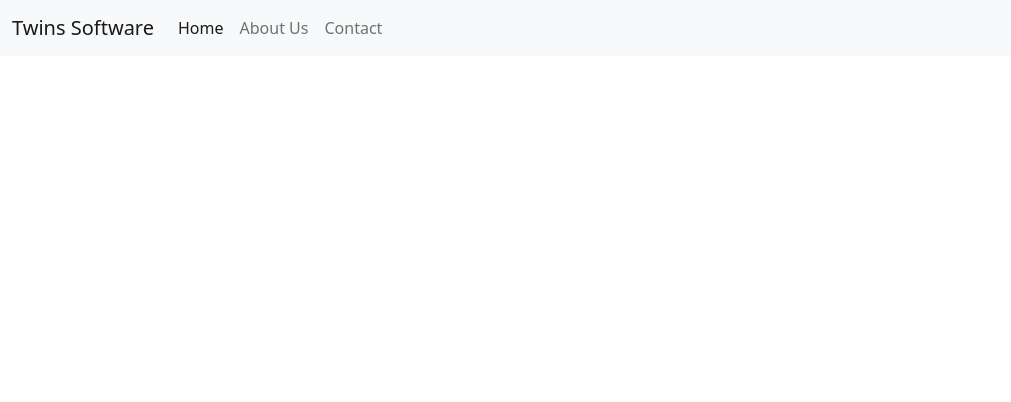
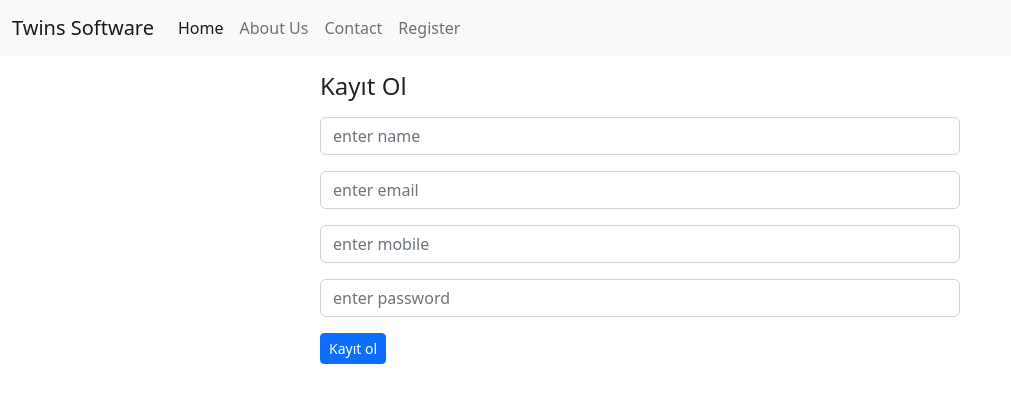
Before and after one commit to ynskrc23/reactapp, a React (Create React App) app: page /register in a window 1280 px wide. Shown: the top 402 px of the page, without its empty margins (0-1011 px from the left). Built offline with nearby package versions, Linux system fonts and the light colour scheme.

Commit message:
kullanıcı kayıt sayfası oluşturldu

```diff
--- a/src/App.js
+++ b/src/App.js
@@ -5,6 +5,8 @@ import Home from './components/Home';
 import Contact from "./components/Contact";
 import {Routes, Route} from "react-router";
 import {BrowserRouter as Router} from 'react-router-dom';
+import { Register } from "./components/Register";
+import Thanks from "./components/Thanks";
 
 function App(){
     return(
@@ -15,6 +17,8 @@ function App(){
                     <Route exact path="/" element={<Home/>}></Route>
                     <Route exact path="/about" element={<About/>}></Route>
                     <Route exact path="/contact" element={<Contact/>}></Route>
+                    <Route exact path="/register" element={<Register/>}></Route>
+                    <Route exact path="/thanks" element={<Thanks/>}></Route>
                 </Routes>
             </Router>
         </>
--- a/src/components/Navbar.js
+++ b/src/components/Navbar.js
@@ -20,6 +20,9 @@ export const Navbar = () => {
                         <li class="nav-item">
                             <Link class="nav-link" to="/contact">Contact</Link>
                         </li>
+                        <li class="nav-item">
+                            <Link class="nav-link" to="/register">Register</Link>
+                        </li>
                     </ul>
                 </div>
             </div>
--- /dev/null
+++ b/src/components/Register.js
@@ -0,0 +1,39 @@
+import React,{useState} from 'react'
+import { useNavigate } from 'react-router'
+
+export const Register = () => {
+
+    const [name,setName] = useState("");
+    const [email,setEmail] = useState("");
+    const [mobile,setMobile] = useState("");
+    const [password,setPassword] = useState("");
+    const navigate = useNavigate();
+
+    async function Save(){
+        let item = {name,mobile,password,email}
+        //console.warn(item);
+        let result = await fetch("http://127.0.0.1:8000/api/register-user",{
+            method:"POST",
+            headers:{
+                "Content-Type": "application/json"
+            },
+            body: JSON.stringify(item)
+        });
+        result = await result.json();
+        console.warn("result",result);
+        navigate("/thanks");
+    }
+
+  return (
+    <div className='col-sm-6 offset-sm-3'>
+        <h4 className='mt-3 mb-3'>Kayıt Ol</h4>
+        <input type='text' value={name} onChange={(e) => setName(e.target.value)} className='form-control mb-3' placeholder='enter name'></input>
+        <input type='text' value={email} onChange={(e) => setEmail(e.target.value)} className='form-control mb-3' placeholder='enter email'></input>
+        <input type='text' value={mobile} onChange={(e) => setMobile(e.target.value)} className='form-control mb-3' placeholder='enter mobile'></input>
+        <input type='text' value={password} onChange={(e) => setPassword(e.target.value)} className='form-control mb-3' placeholder='enter password'></input>
+        <button onClick={Save} className='btn btn-sm btn-primary'>Kayıt ol</button>
+    </div>
+  )
+}
+
+export default Register
--- /dev/null
+++ b/src/components/Thanks.js
@@ -0,0 +1,9 @@
+import React from 'react'
+
+export const Thanks = () => {
+  return (
+    <div>Kayıt olduğunuz için teşekürler.</div>
+  )
+}
+
+export default Thanks
```
